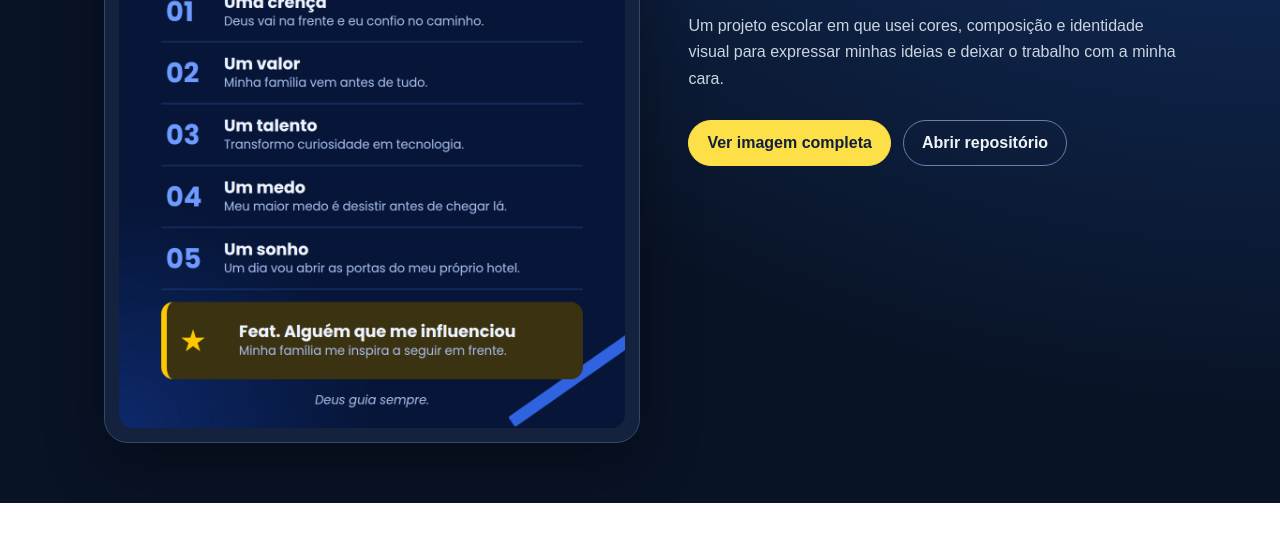
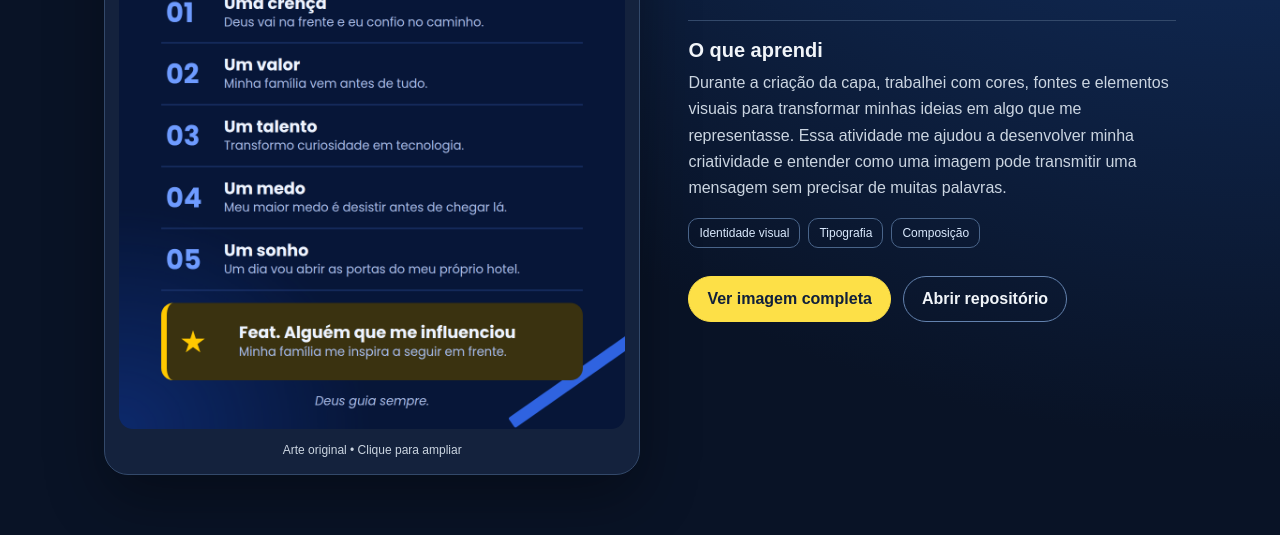
Before and after one commit to Kaikimroque/portfolio, a plain HTML site: page 02-capa-do-album/index.html in a window 1280 px wide. Shown: the part 601-1136 px from the top of the page. Before the commit the page ends 1104 px from the top, so only its background shows below. Drawn offline with Linux system fonts and the light colour scheme.

Commit message:
Melhora descrição e apresentação da capa do álbum

```diff
--- a/02-capa-do-album/index.html
+++ b/02-capa-do-album/index.html
@@ -1,4 +1,5 @@
 <!doctype html>
 <html lang="pt-BR"><head><meta charset="utf-8"><meta name="viewport" content="width=device-width, initial-scale=1"><title>Capa do Meu Álbum | Portfólio</title><style>
 *{box-sizing:border-box}body{margin:0;background:radial-gradient(ellipse at top right,#173e80,#091326 65%);color:#f1f5f9;font:16px Arial,sans-serif;min-height:100vh}nav,main{max-width:1120px;margin:auto;padding:24px}nav{display:flex;justify-content:space-between;align-items:center;gap:12px}a{color:inherit}nav a{text-decoration:none;font-weight:bold}main{display:grid;grid-template-columns:1.1fr 1fr;gap:48px;align-items:center;padding-top:48px;padding-bottom:60px}figure{margin:0;padding:14px;background:#14223d;border:1px solid #33496a;border-radius:24px;box-shadow:0 24px 60px #0005}img{display:block;width:100%;height:auto;object-fit:contain;border-radius:14px}h1{font-size:clamp(36px,6vw,64px);line-height:1.02;margin:16px 0;letter-spacing:-2px}p{line-height:1.65;color:#cbd5e1}.eyebrow{font-size:12px;letter-spacing:2px;color:#fde047;font-weight:bold}.buttons{display:flex;flex-wrap:wrap;gap:12px;margin-top:28px}.buttons a{padding:13px 18px;border:1px solid #6382ae;border-radius:30px;text-decoration:none;font-weight:bold}.buttons a:first-child{background:#fde047;color:#10203b;border-color:#fde047}a:focus-visible{outline:3px solid #fff;outline-offset:5px}@media(max-width:760px){main{grid-template-columns:1fr;gap:25px;padding-top:12px}}
-</style></head><body><nav><a href="../">← Portfólio</a><span>KB / PROJETOS</span></nav><main><figure><a href="../capa-album.png" target="_blank" rel="noopener"><img src="../capa-album.png" alt="Capa do meu álbum"></a></figure><section><span class="eyebrow">01 / IDENTIDADE VISUAL</span><h1>Deus guia sempre</h1><p>Capa do Meu Álbum</p><p>Um projeto escolar em que usei cores, composição e identidade visual para expressar minhas ideias e deixar o trabalho com a minha cara.</p><div class="buttons"><a href="../capa-album.png" target="_blank" rel="noopener">Ver imagem completa</a><a href="https://github.com/Kaikimroque/capa-do-meu-album">Abrir repositório</a></div></section></main></body></html>
+.details{margin-top:24px;border-top:1px solid #33496a;padding-top:18px}.details h2{font-size:20px;margin:0 0 8px}.details p{margin:0 0 16px}.tags{display:flex;flex-wrap:wrap;gap:8px}.tags span{border:1px solid #496489;border-radius:10px;padding:7px 10px;font-size:12px;color:#dbeafe}figure{align-self:start}figure:after{content:"Arte original • Clique para ampliar";display:block;text-align:center;font-size:12px;color:#cbd5e1;padding:14px 0 3px}nav{border-bottom:1px solid #ffffff20}
+</style></head><body><nav><a href="../">← Portfólio</a><span>KB / PROJETOS</span></nav><main><figure><a href="../capa-album.png" target="_blank" rel="noopener"><img src="../capa-album.png" alt="Capa do meu álbum"></a></figure><section><span class="eyebrow">01 / IDENTIDADE VISUAL</span><h1>Deus guia sempre</h1><p>Capa do Meu Álbum</p><p>A Capa do Meu Álbum é um projeto escolar que tem como objetivo representar minha personalidade, meus valores e minha identidade por meio da arte. Escolhi a frase “Deus guia sempre” para transmitir uma mensagem de fé, esperança e confiança no futuro.</p><div class="details"><h2>O que aprendi</h2><p>Durante a criação da capa, trabalhei com cores, fontes e elementos visuais para transformar minhas ideias em algo que me representasse. Essa atividade me ajudou a desenvolver minha criatividade e entender como uma imagem pode transmitir uma mensagem sem precisar de muitas palavras.</p><div class="tags"><span>Identidade visual</span><span>Tipografia</span><span>Composição</span></div></div><div class="buttons"><a href="../capa-album.png" target="_blank" rel="noopener">Ver imagem completa</a><a href="https://github.com/Kaikimroque/capa-do-meu-album">Abrir repositório</a></div></section></main></body></html>
```
